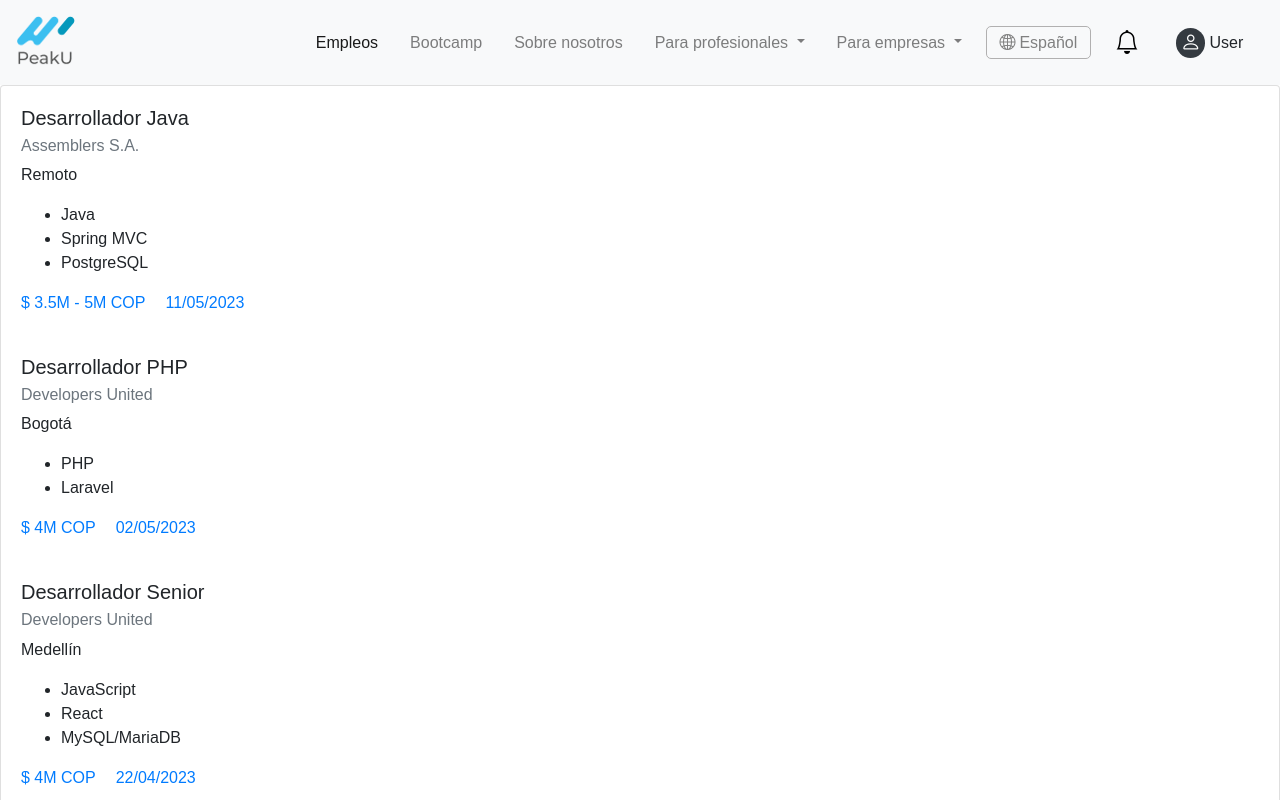
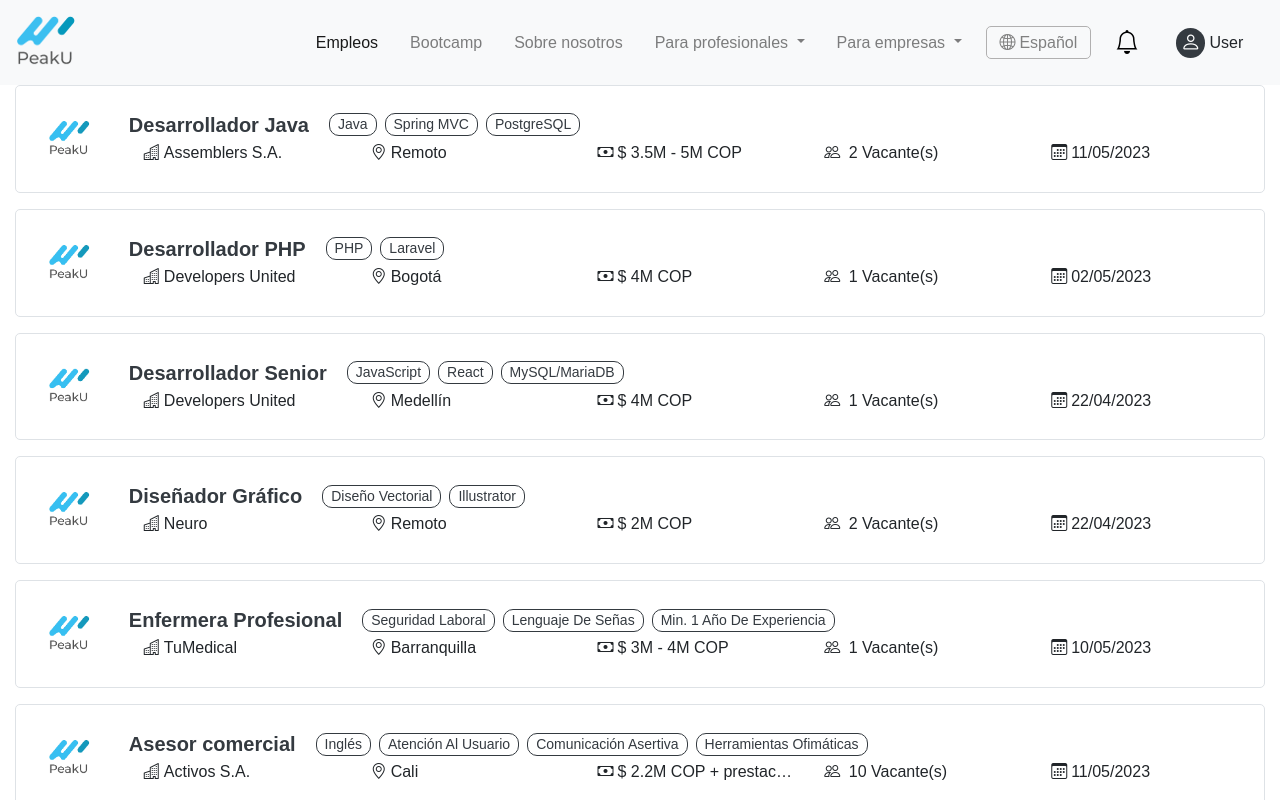
Before and after one commit to tiago2342t/vuejs2-workshop, a Vue app: page / in a window 1280 px wide. Shown: the top 800 px of the page. Built offline with nearby package versions, Linux system fonts and the light colour scheme.

Commit message:
Estilos aplicados a los cards

```diff
--- a/src/components/JobCards.vue
+++ b/src/components/JobCards.vue
@@ -1,16 +1,54 @@
 <template>
-    <div class="card">
-      <div class="card-body" v-for="(empleo, indice) in empleos" :key="indice">
-        <h5 class="card-title">{{ empleo.name }}</h5>
-        <h6 class="card-subtitle mb-2 text-muted">{{ empleo.company }}</h6>
-        <p class="card-text">{{ empleo.location }}</p>
-        <ul>
-            <li v-for="(qual, index) in empleo.qualifications" :key="index">{{ qual }}</li>
-        </ul>
-        <a href="#" class="card-link">{{ empleo.salary }}</a>
-        <a href="#" class="card-link">{{ empleo.posting_date }}</a>
-      </div>
+    <div class="container-fluid">
+        <div class="card mb-3 border jobPosting" v-for="(empleo, indice) in empleos" :key="indice">
+            <div class="card-body p-2 p-md-3" >
+                <div class="row align-items-center">
+                    <div class="justify-content-center align-items-center col-md-1 col-3">
+                        <img class="rounded my-logo" src="../assets/img/peaku-logo.png" alt="Logo de la empresa">
+                    </div>
+                    <div class="col-md-11 col-9">
+                        <div class="row align-items-center">
+                            <a class="text-dark stretched-link d-inline d-md-inline-flex jobLink" href="#">
+                                <h5 class="card-title font-weight-bold pl-md-2 pr-md-2 mb-0 pb-0">{{ empleo.name }}</h5>
+                                <section class="pl-md-2 d-inline d-md-inline-flex align-items-center text-truncate">
+                                    <div class="habilidad text-truncate border border-dark text-dark text-capitalize" v-for="(hab, index) in empleo.qualifications" :key="index">
+                                        {{ hab }}
+                                    </div>
+                                </section>
+                            </a>
+                        </div>
+                        <div class="row pl-md-2 mt-1 flex-column flex-md-row">
+                            <div class="text-truncate text-capitalize col">
+                                <i class="bi bi-buildings mr-1"></i>
+                                <span>{{ empleo.company }}</span>
+                            </div>
+                            <div class="text-truncate col">
+                                <i class="bi bi-geo-alt mr-1"></i>
+                                <span>{{ empleo.location }}</span>
+                            </div>
+                            <div class="text-truncate col">
+                                <i class="bi bi-cash mr-1"></i>
+                                <span>{{ empleo.salary }}</span>
+                            </div>
+                            <div class="d-none d-md-inline-block col">
+                                <i class="bi bi-people mr-1"></i>
+                                {{ empleo.vacancies }} Vacante(s)
+                            </div>
+                            <div class="text-truncate col">
+                                <i class="bi bi-calendar3 mr-1"></i>
+                                <span>{{ empleo.posting_date }}</span>
+                            </div>
+                            <!-- <div class="text-truncate col">
+                                <i class="bi bi-cash"></i>
+                                <span>{{ empleo.salary }}</span>
+                            </div> -->
+                        </div>
+                    </div>
+                </div>
+            </div>
+        </div>
     </div>
+
 </template>
 
 <script>
@@ -156,4 +194,32 @@
 </script>
 
 <style scoped>
+.jobPosting {
+    border: 1px solid gray;
+    border-radius: 5px;
+}
+
+.jobPosting:hover {
+    box-shadow: 4px 2px 4px 1px rgb(126, 124, 124);
+    cursor: pointer;
+    transition: all .2s ease;
+}
+
+.jobLink {
+    text-decoration: none;
+}
+
+.my-logo {
+    width: 100%;
+}
+
+.habilidad {
+    font-size: 14px;
+    border-radius: 10px;
+    display: inline-block;
+    padding: 0 .5rem;
+    margin: 0 .25rem;
+    cursor: pointer;
+    transition: all .2s ease;
+}
 </style>
```
